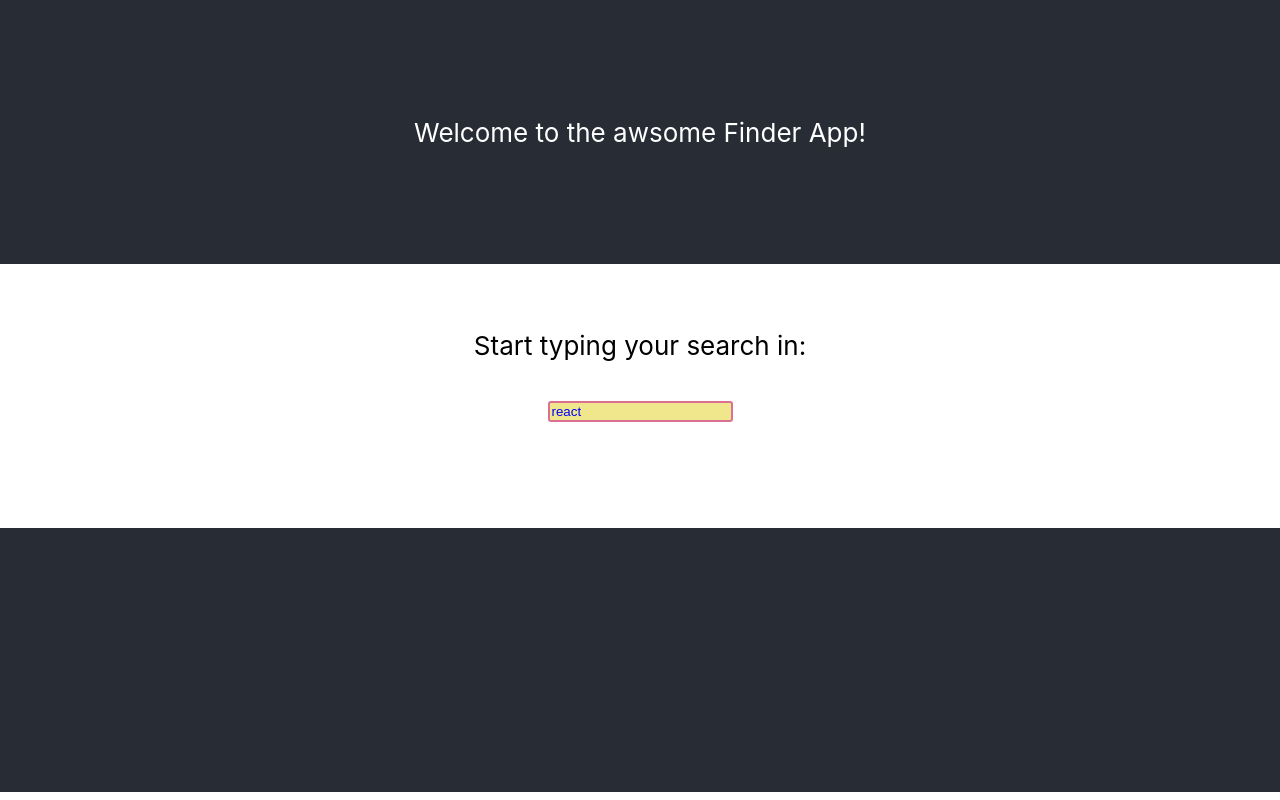
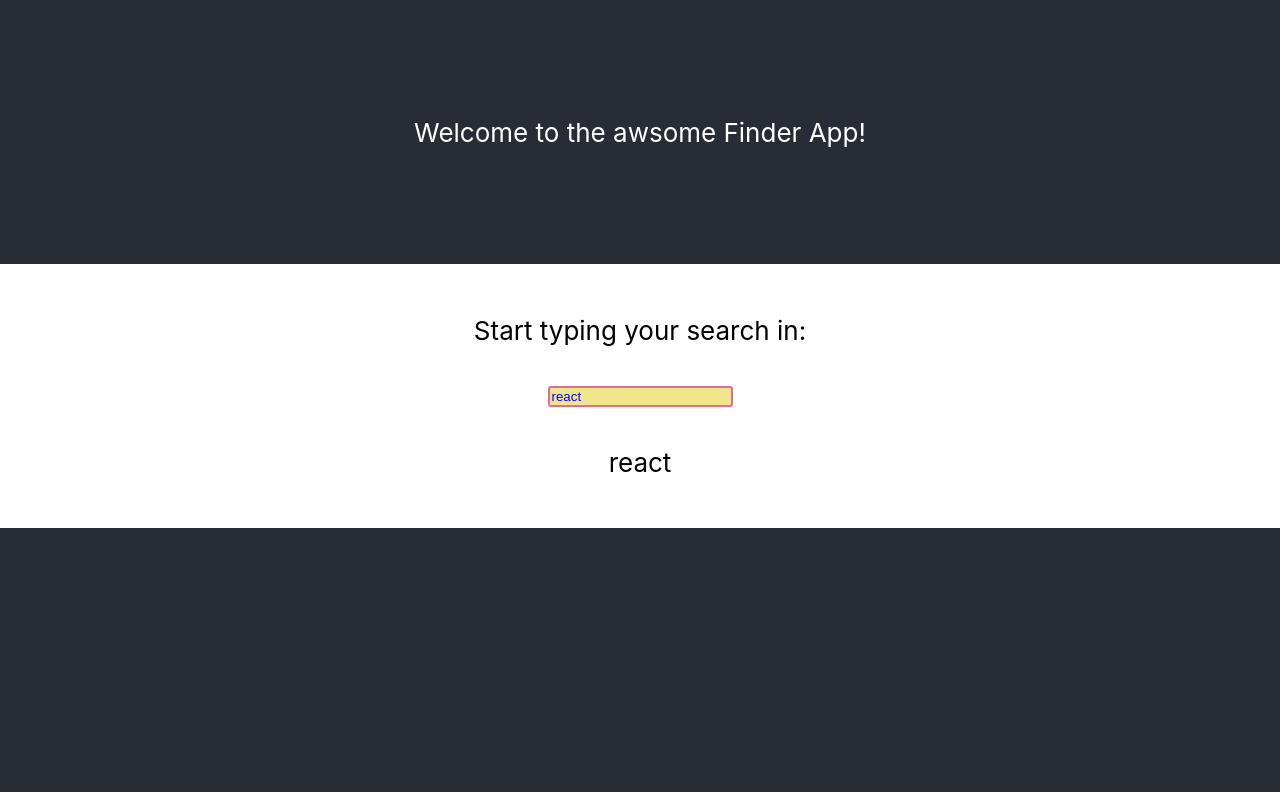
Before and after one commit to Dmitry16/finder, a React app: page / in a window 1280 px wide. Built offline with nearby package versions, Linux system fonts and the light colour scheme.

Commit message:
matchesList

```diff
--- a/src/components/Dropdown.tsx
+++ b/src/components/Dropdown.tsx
@@ -1,5 +1,6 @@
 import React, { Fragment, useState, useEffect } from 'react';
 import styled from 'styled-components';
+import MatchesList from './MatchesList';
 import { api } from '../api';
 // import { flex } from '../common/styles';
 
@@ -15,24 +16,29 @@ interface Props {
   initialValue: string;
   findMatch: (inputValue: string, data: string[]) => string[];
 }
+interface State {
+  showMatchesList?: boolean,
+  matches?: string[]
+}
 
 const Dropdown: React.FC<Props> = ({ initialValue, findMatch }) => {
 
   const [inputValue, setInputValue] = useState(initialValue);
 
-  const [state, setState] = useState({});
+  const [state, setState] = useState({
+    showMatchesList: false,
+    matches: ['']
+  });
 
   const { data } = api;
 
   console.log('state::', state)
 
-
-
   useEffect(() => {
-    const matches = findMatch(inputValue, data);
     setState({
       ...state,
-      matches
+      showMatchesList: true,
+      matches: findMatch(inputValue, data)
     })
   }, [inputValue, findMatch]);
 
@@ -40,10 +46,17 @@ const Dropdown: React.FC<Props> = ({ initialValue, findMatch }) => {
     setInputValue(event.target.value);
   }
 
+  const { showMatchesList, matches} = state;
+
   return (
     <Fragment>
       Start typing your search in:
       <Input type='text' name='dropdown' value={inputValue} onChange={changeHandler} />
+      {
+        showMatchesList && matches.length &&
+          matches.map((match: string, ind: number) =>
+            <MatchesList key={ind} match={match} />)
+      }
     </Fragment>
   );
 }
--- /dev/null
+++ b/src/components/MatchesList.tsx
@@ -0,0 +1,16 @@
+import React, { Fragment, useState, useEffect } from 'react';
+import styled from 'styled-components';
+
+interface Props {
+  match: string,
+  key: number
+}
+
+const MatchesList: React.FC<Props> = (props: Props) => {
+
+  return (
+    <div>{ props.match }</div>
+  )
+}
+
+export default MatchesList;
--- a/src/utils.ts
+++ b/src/utils.ts
@@ -1,5 +1,3 @@
 export const findMatch = (dropdownValue: string, data: string[]) => {
-  console.log('dropdownEventHandler', data);
-
-  return ['match'];
+  return data.filter(el => el.includes(dropdownValue));
 }
```
